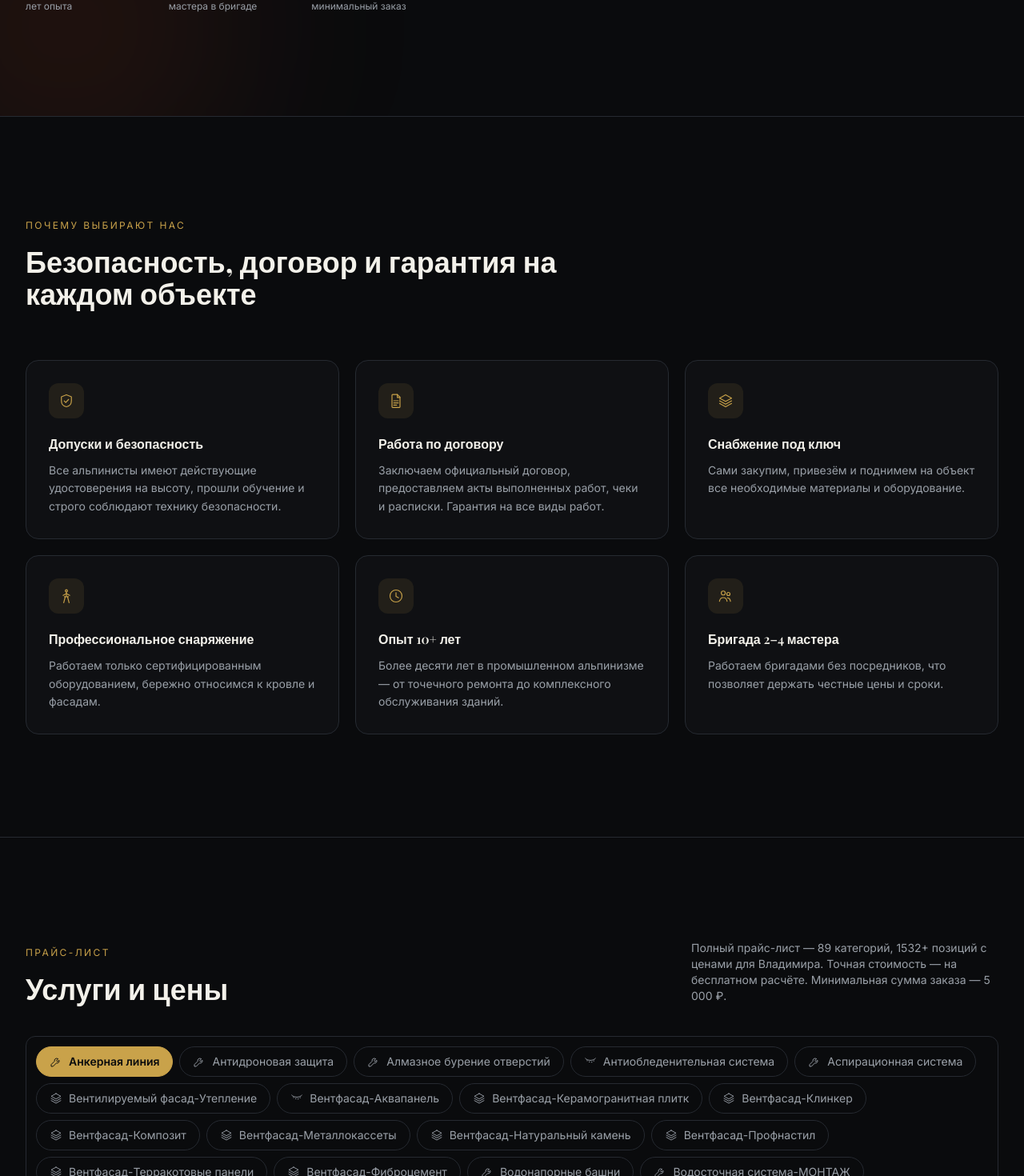
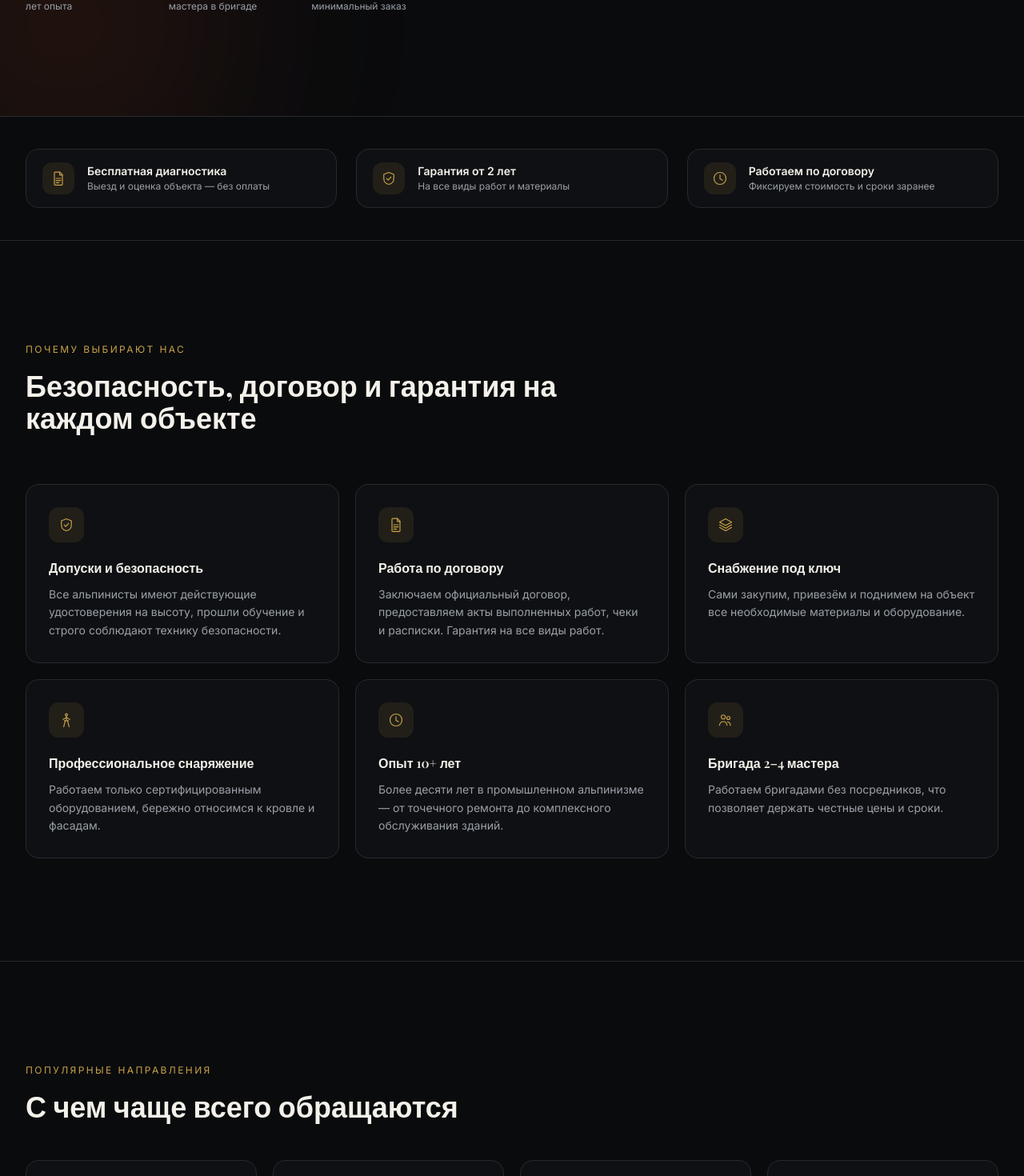
Before and after one commit to komarovsania-cell/promalp-vladimir, a Next.js app: page / in a window 1280 px wide. Shown: the part 832-2302 px from the top of the page at 80% size. Built offline with nearby package versions, Linux system fonts and the light colour scheme.

Commit message:
Add files via upload

```diff
--- a/src/app/page.tsx
+++ b/src/app/page.tsx
@@ -1,11 +1,14 @@
 import Header from "@/components/Header";
 import Hero from "@/components/Hero";
+import TrustStrip from "@/components/TrustStrip";
 import About from "@/components/About";
+import FeaturedServices from "@/components/FeaturedServices";
 import Services from "@/components/Services";
 import Calculator from "@/components/Calculator";
 import Portfolio from "@/components/Portfolio";
 import Coverage from "@/components/Coverage";
 import Process from "@/components/Process";
+import FAQ from "@/components/FAQ";
 import ContactForm from "@/components/ContactForm";
 import Footer from "@/components/Footer";
 
@@ -14,12 +17,15 @@ export default function Home() {
     <main className="min-h-screen bg-ink">
       <Header />
       <Hero />
+      <TrustStrip />
       <About />
+      <FeaturedServices />
       <Services />
       <Calculator />
       <Portfolio />
       <Coverage />
       <Process />
+      <FAQ />
       <ContactForm />
       <Footer />
     </main>
```
